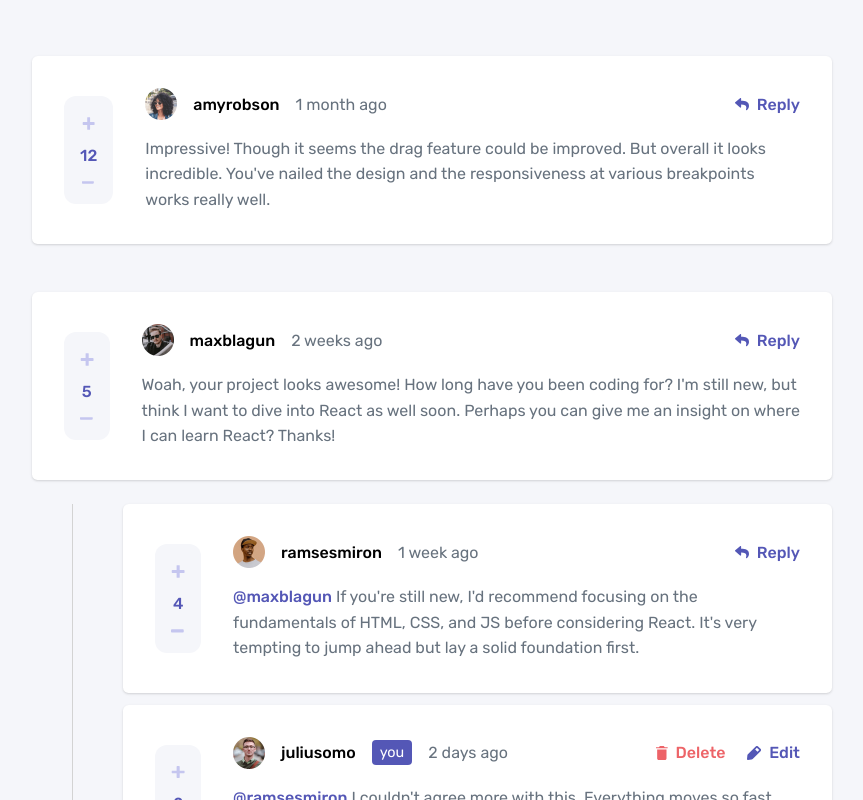
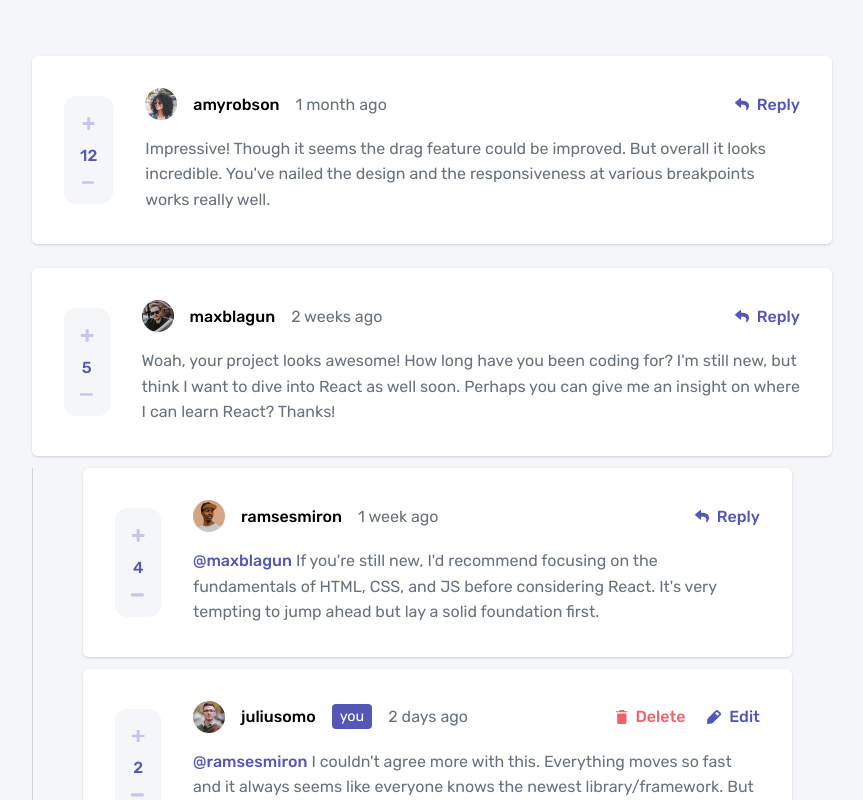
Before and after one commit to VasuBeachoo/interactive-comments-section, a React (Create React App) app: page / in a window 1280 px wide. Shown: the top 800 px of the page, without its empty margins (208-1071 px from the left). Built offline with nearby package versions, Linux system fonts and the light colour scheme.

Commit message:
Add create new comment chain functionality

```diff
--- a/src/GlobalStyle.js
+++ b/src/GlobalStyle.js
@@ -73,6 +73,11 @@ export const mixinCommentInfoBox = css`
   justify-content: flex-start;
   align-items: center;
   gap: 1rem;
+
+  @media (max-width: 420px) {
+    flex-direction: column;
+    align-items: flex-start;
+  }
 `;
 
 export const mixinCommentAvatar = css`
--- a/src/commentsSlice.js
+++ b/src/commentsSlice.js
@@ -61,7 +61,9 @@ const commentsSlice = createSlice({
       console.log(action.payload);
       state.data.comments[action.payload.id].score = action.payload.rating;
     },
-    incrementCommentId: (state) => state.commentId++,
+    incrementCommentId: (state) => {
+      state.commentId = state.commentId + 1;
+    },
   },
 });
 
--- a/src/components/Comment.js
+++ b/src/components/Comment.js
@@ -23,6 +23,10 @@ export const ActionsBox = styled.div`
 
   @media (max-width: 800px) {
     grid-area: 3 / 3 / span 1 / span 1;
+  }
+
+  @media (max-width: 420px) {
+    grid-area: 4 / 1 / span 1 / span 1;
   }
 `;
 
@@ -84,7 +88,7 @@ export const CommentContainer = styled.div`
   width: 100%;
 `;
 
-const Comment = ({ className, data }) => {
+const Comment = ({ className, commentId, data }) => {
   const currentUser = useSelector((state) => state.comments.data.currentUser);
 
   const [showReplyInput, setShowReplyInput] = useState(false);
@@ -92,7 +96,7 @@ const Comment = ({ className, data }) => {
   return (
     <CommentContainer className={className}>
       <CommentBox>
-        <CommentRating commentId={data.id} rating={data.score} />
+        <CommentRating ratingId={data.id} rating={data.score} />
         <CommentInfoBox>
           {currentUser === data.user ? (
             <CurrentUserInfo />
@@ -128,7 +132,7 @@ const Comment = ({ className, data }) => {
       </CommentBox>
       {showReplyInput && (
         <CommentInput
-          commentId={data.id}
+          commentId={commentId}
           placeholder="Add a reply..."
           btnText="Reply"
           replyingTo={data.user}
--- a/src/components/CommentChain.js
+++ b/src/components/CommentChain.js
@@ -5,7 +5,7 @@ export const RepliesBox = styled.div`
   display: flex;
   flex-direction: column;
   justify-content: center;
-  align-items: flex-end;
+  align-items: stretch;
   gap: 0.75rem;
   width: 95%;
   border-left: 0.1rem solid #d3d3d3;
@@ -20,19 +20,21 @@ export const CommentChainBox = styled.div`
   display: flex;
   flex-direction: column;
   justify-content: flex-start;
-  align-items: flex-end;
-  gap: 1.5rem;
+  align-items: stretch;
+  gap: 0.75rem;
 `;
 
 const CommentChain = ({ className, comment, replies }) => {
   return (
     <CommentChainBox className={className}>
-      <Comment key={comment.id} data={comment} />
-      <RepliesBox>
-        {replies.map((reply) => (
-          <Comment key={reply.id} data={reply} />
-        ))}
-      </RepliesBox>
+      <Comment key={comment.id} commentId={comment.id} data={comment} />
+      {replies.length !== 0 && (
+        <RepliesBox>
+          {replies.map((reply) => (
+            <Comment key={reply.id} commentId={comment.id} data={reply} />
+          ))}
+        </RepliesBox>
+      )}
     </CommentChainBox>
   );
 };
--- a/src/components/CommentInput.js
+++ b/src/components/CommentInput.js
@@ -94,13 +94,17 @@ const CommentInput = ({
     const newComment = {
       content: textContent,
       user: currentUser,
-      replyingTo: replyingTo,
     };
+    if (replyingTo) newComment.replyingTo = replyingTo;
+    else newComment.replies = [];
+
     dispatch(addComment(newComment));
-    dispatch(addReply(commentId));
-    dispatch(incrementCommentId);
+    if (commentId !== undefined) {
+      dispatch(addReply(commentId));
+      hideReplyInput();
+    }
+    dispatch(incrementCommentId());
     setTextContent("");
-    hideReplyInput();
   };
 
   return (
--- a/src/components/CommentSection.js
+++ b/src/components/CommentSection.js
@@ -7,7 +7,7 @@ export const CommentsBox = styled.div`
   display: flex;
   flex-direction: column;
   justify-content: flex-start;
-  align-items: center;
+  align-items: stretch;
   gap: 1.5rem;
 `;
 
@@ -15,7 +15,7 @@ export const CommentSectionBox = styled.div`
   display: flex;
   flex-direction: column;
   justify-content: flex-start;
-  align-items: center;
+  align-items: stretch;
   gap: 1.5rem;
   width: clamp(10rem, 85vw, 50rem);
 `;
--- a/src/components/Rating.js
+++ b/src/components/Rating.js
@@ -39,7 +39,7 @@ export const RatingBox = styled.div`
   }
 `;
 
-const Rating = ({ className, commentId, rating }) => {
+const Rating = ({ className, ratingId, rating }) => {
   const dispatch = useDispatch();
 
   const [selected, setSelected] = useState("none");
@@ -47,24 +47,24 @@ const Rating = ({ className, commentId, rating }) => {
   const handlePlusSignClick = () => {
     if (selected === "plus") {
       setSelected("none");
-      dispatch(changeRating({ id: commentId, rating: rating - 1 }));
+      dispatch(changeRating({ id: ratingId, rating: rating - 1 }));
     } else {
       setSelected("plus");
       if (selected === "minus")
-        dispatch(changeRating({ id: commentId, rating: rating + 2 }));
-      else dispatch(changeRating({ id: commentId, rating: rating + 1 }));
+        dispatch(changeRating({ id: ratingId, rating: rating + 2 }));
+      else dispatch(changeRating({ id: ratingId, rating: rating + 1 }));
     }
   };
 
   const handleMinusSignClick = () => {
     if (selected === "minus") {
       setSelected("none");
-      dispatch(changeRating({ id: commentId, rating: rating + 1 }));
+      dispatch(changeRating({ id: ratingId, rating: rating + 1 }));
     } else {
       setSelected("minus");
       if (selected === "plus")
-        dispatch(changeRating({ id: commentId, rating: rating - 2 }));
-      else dispatch(changeRating({ id: commentId, rating: rating - 1 }));
+        dispatch(changeRating({ id: ratingId, rating: rating - 2 }));
+      else dispatch(changeRating({ id: ratingId, rating: rating - 1 }));
     }
   };
 
```
